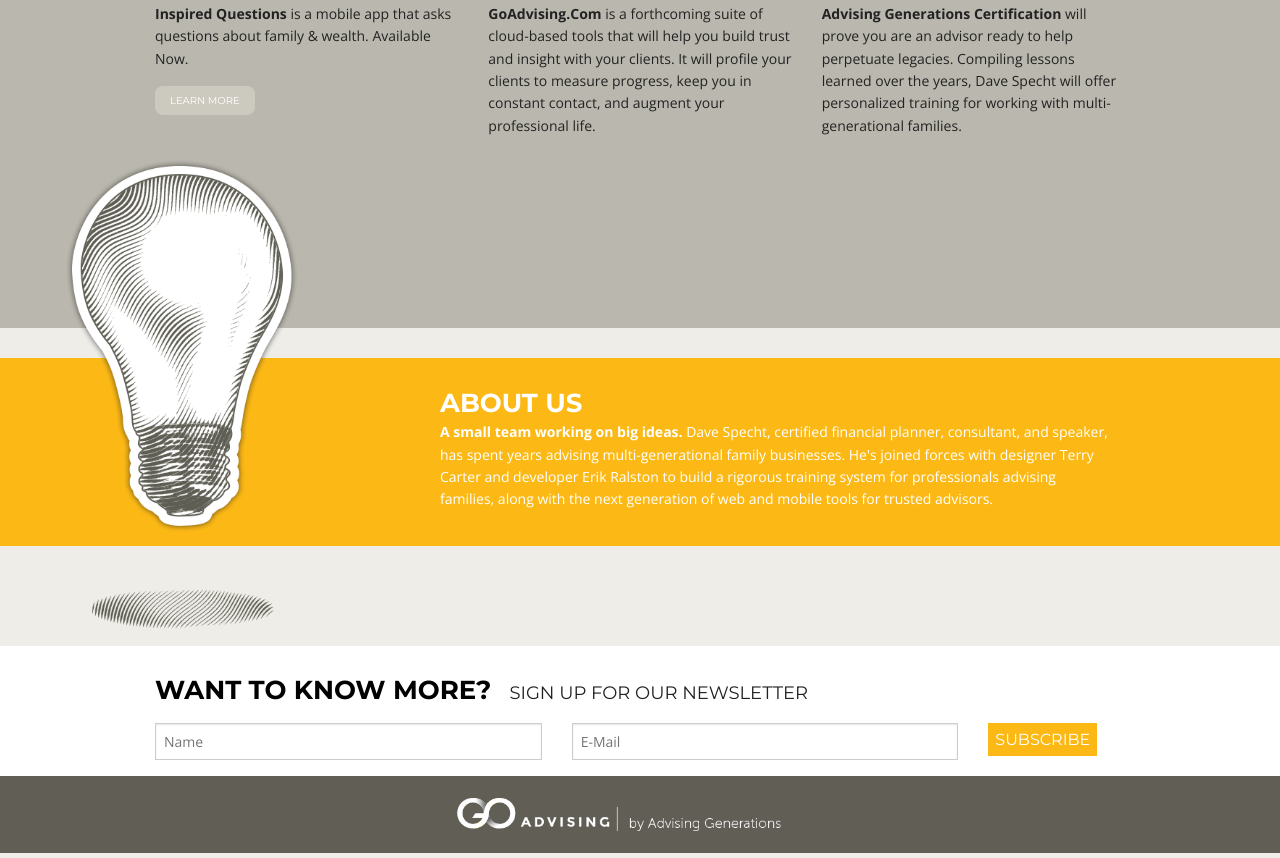
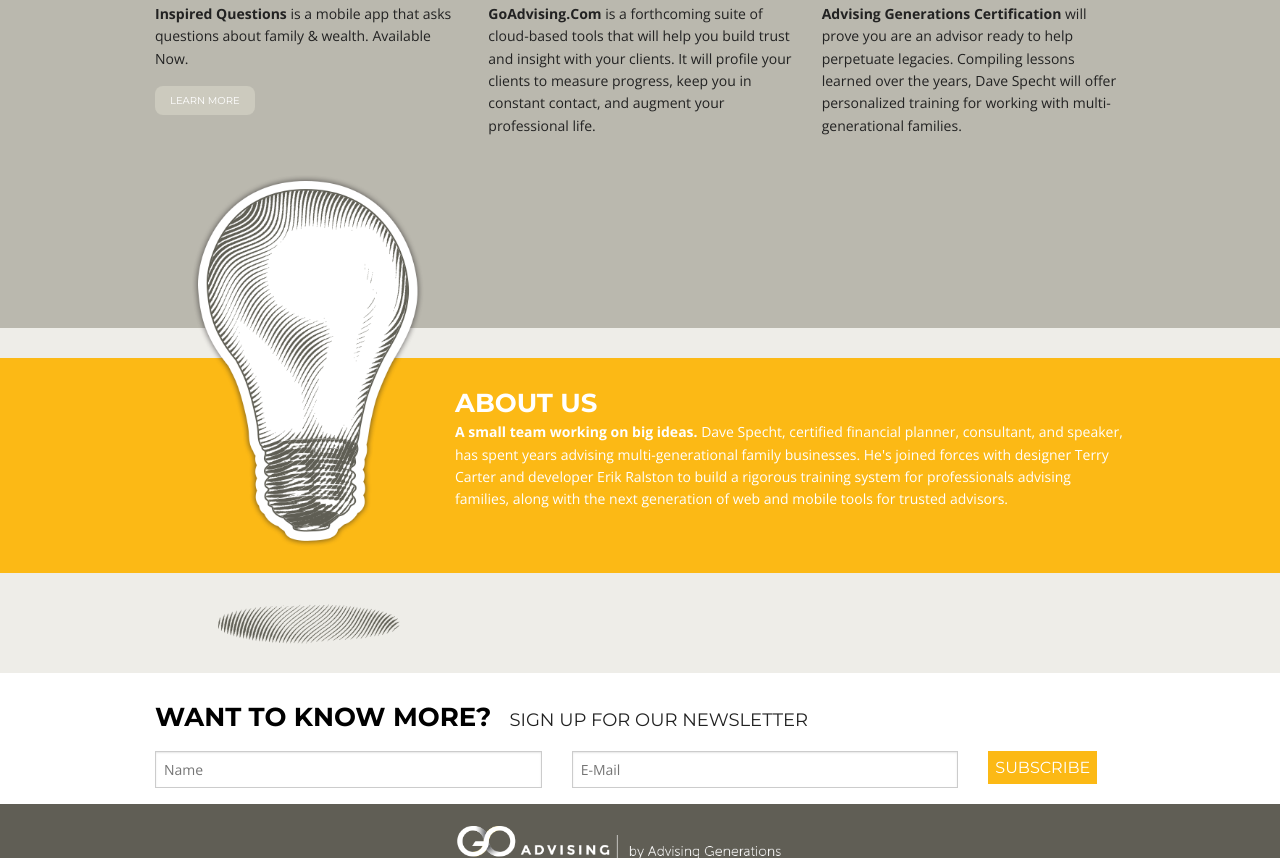
Before and after one commit to eralston/Go-Advising-Landing-Page, a plain HTML site: page index.html in a window 1280 px wide. Shown: the part 711-1569 px from the top of the page. Drawn offline with nearby package versions, Linux system fonts and the light colour scheme.

Commit message:
Fixed alignment issue with lightbulb img

```diff
--- a/css/custom.css
+++ b/css/custom.css
@@ -342,11 +342,13 @@
 }
 
 img.light-bulb {
-	left: 5%;
 	width: 25%;
     max-width: 234px;
-    position: absolute;
-    top: -200px;
+    position: relative;
+    top: -200px !important;
+    display: inline-block;
+    margin-bottom: -300px;
+    margin-left: 5%;
 }
 
 .about-text {
@@ -355,17 +357,19 @@
 
 @media screen and (min-width: 44em) {
 	.about-text {
-		padding-right: 30px;
-		padding-left: 30%;
+		float: right;
+		display: inline-block;
+		width: 70%;
 	}
 }
 
+/*
 @media screen and (max-width: 54em) {
 	img.light-bulb {
 		left: 3%;
 		top: -150px;
 	}
-}
+}*/
 
 @media screen and (max-width: 44em) {
 	.about-us {
```
